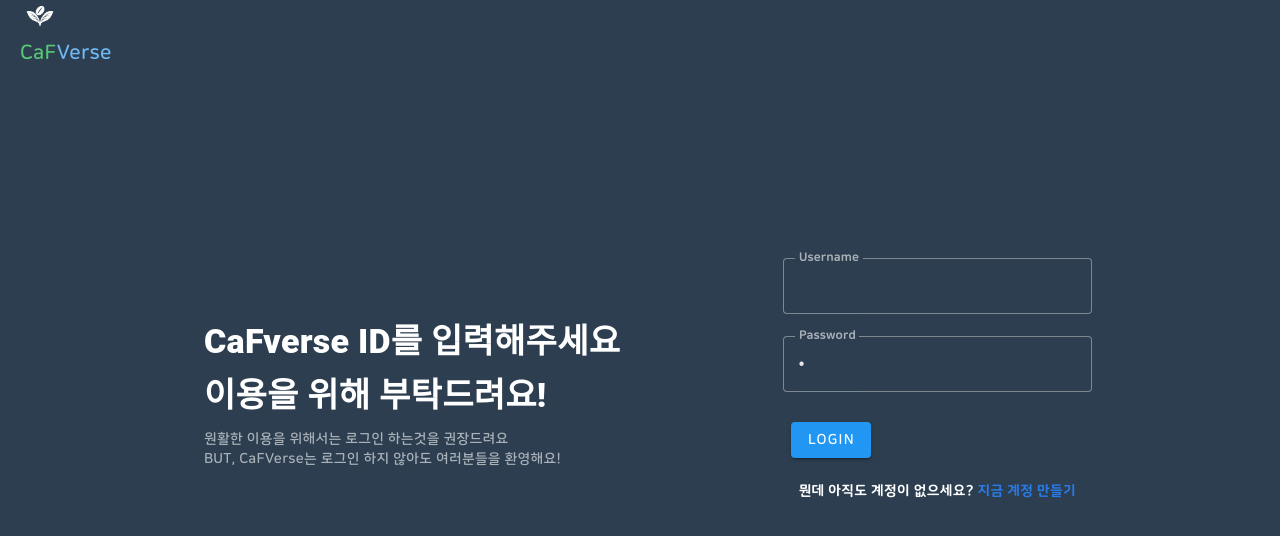
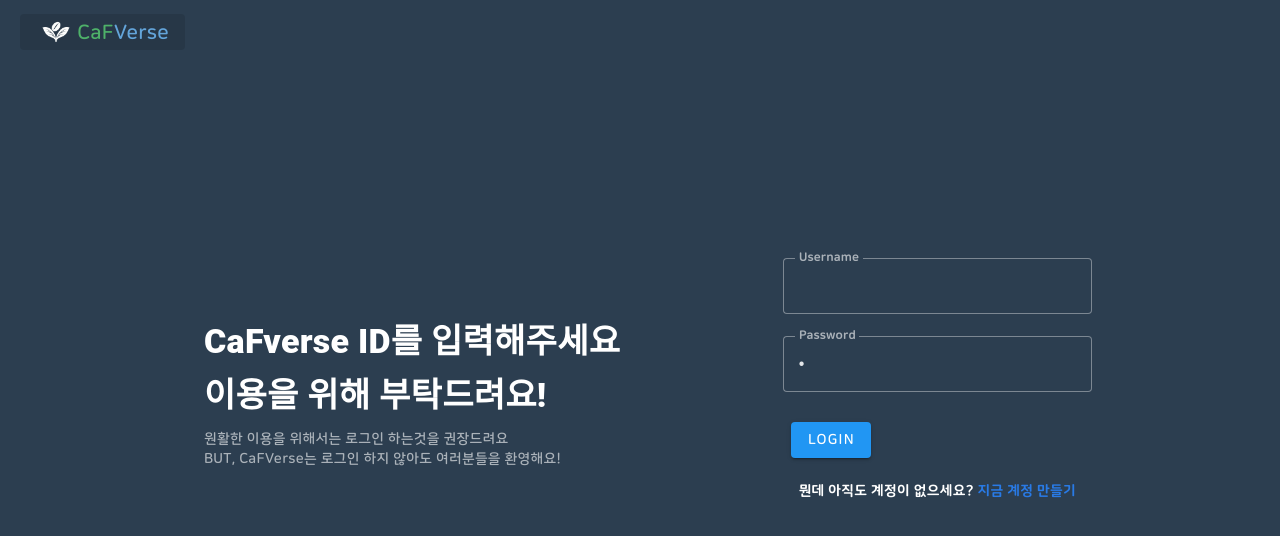
Before and after one commit to Andaemin/daeminVue, a Vue app in the folder client/: page /login in a window 1280 px wide. Shown: the top 536 px of the page. Built offline with nearby package versions, Linux system fonts and the light colour scheme; a web font is replaced by a local one.

Commit message:
refactor : 헤더 path 추가

```diff
--- a/client/src/components/layouts/HeaderNav.vue
+++ b/client/src/components/layouts/HeaderNav.vue
@@ -12,12 +12,23 @@ import cafverseLogo from '../../assets/cafverse_logo_white.png'
   <v-app-bar color="transparent" flat>
     <!-- 좌측 로고 -->
     <v-toolbar-title class="d-flex">
-      <router-link to="/home" class="d-flex-column">
+      <v-btn
+        :to="{ name: main }"
+        variant="text"
+        class="d-flex align-center bg-caf-none"
+        style="text-transform: none"
+      >
+        <v-img :src="cafverseLogo" width="40" height="40"></v-img>
+        <span class="text-h6 font-weight-bold">
+          <span class="green">CaF</span><span class="blue">Verse</span>
+        </span>
+      </v-btn>
+      <!-- <router-link to="/home" class="d-flex-column">
         <v-img :src="cafverseLogo" width="40" height="40" contain />
         <span class="text-h6 font-weight-bold">
           <span class="green">CaF</span><span class="blue">Verse</span>
         </span>
-      </router-link>
+      </router-link> -->
     </v-toolbar-title>
     <!-- 우측 컴포넌트-->
   </v-app-bar>
```
